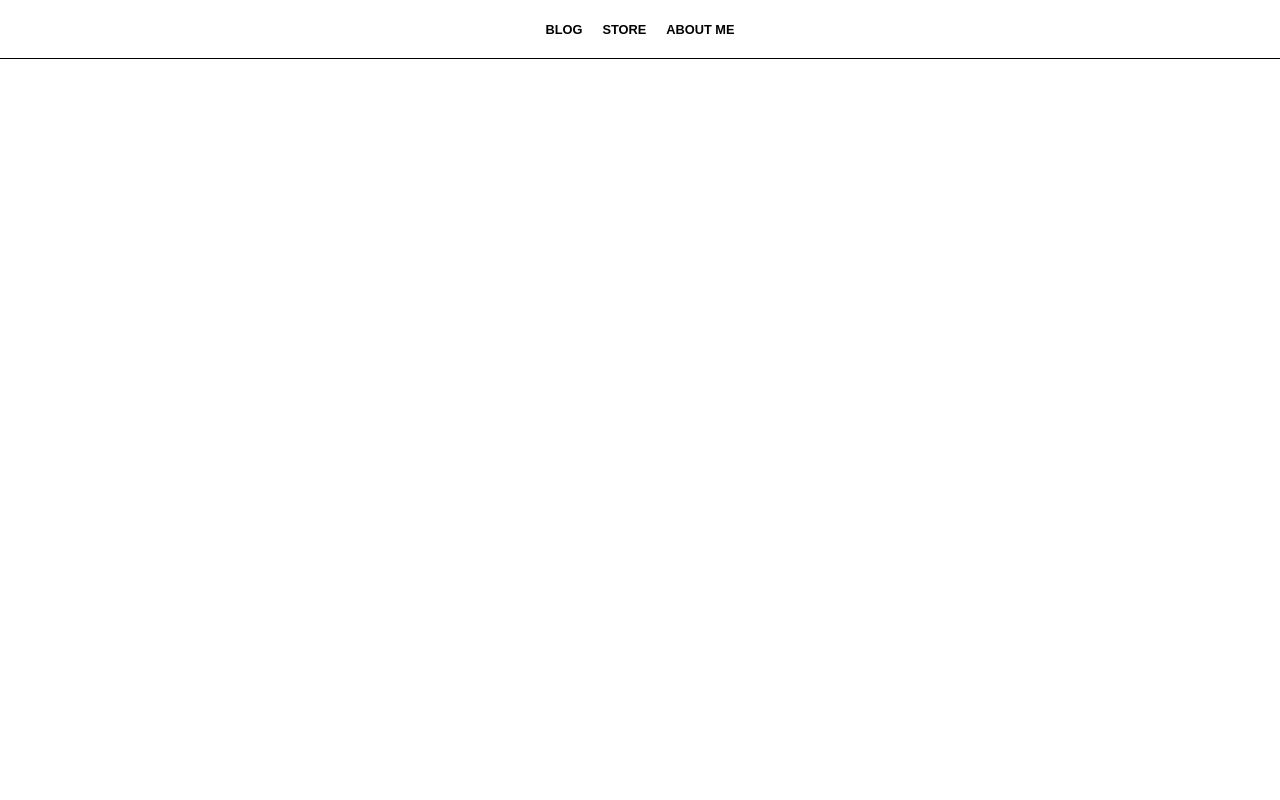
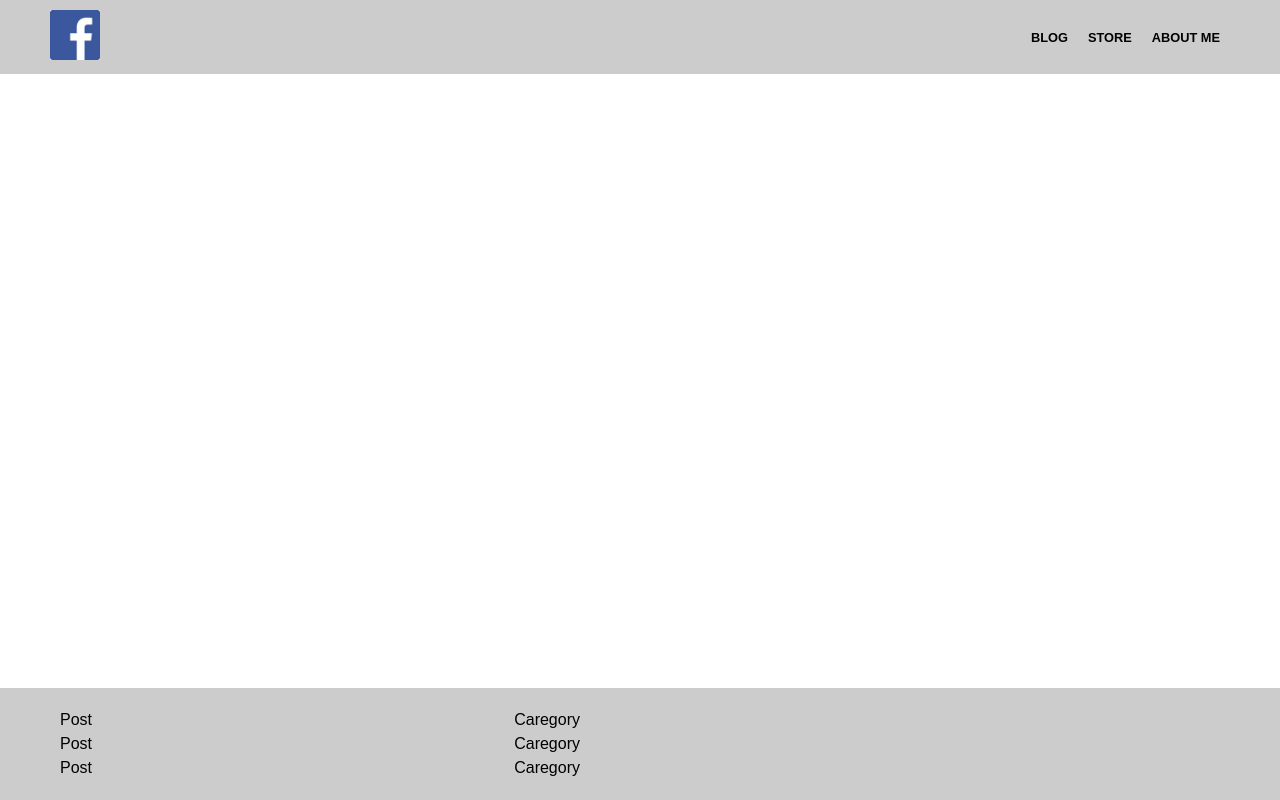
Before and after one commit to santiagodevs/portafolio, a plain HTML site: page index.html in a window 1280 px wide. Drawn offline with Linux system fonts and the light colour scheme.

Commit message:
Agregando una etiqueta <footer> al proyecto

```diff
--- a/index.html
+++ b/index.html
@@ -13,6 +13,10 @@
     <header class="site-header">
         <!-- site navigation -->
         <nav class="site-navigation">
+                <!-- site logo -->
+                <a href="http://" class="link-logo">
+                <img src="img/logo.jpg" alt="logo" class="site-logo">
+                </a>
             <!-- menu navigation -->
             <ul class="menu-navigation">
                 <li class="menu-item">
@@ -27,5 +31,35 @@
             </ul>
         </nav>
     </header>
+    <!-- site footer -->
+    <footer class="site-footer">
+        <div class="navigation-footer">
+            <!-- list post recent -->
+            <ul class="list-post-recent">
+                <li class="item-post-recent">
+                    <a href="#" class="link-item">post</a>
+                </li>
+                <li class="item-post-recent">
+                    <a href="#" class="link-item">post</a>
+                </li>
+                <li class="item-post-recent">
+                    <a href="#" class="link-item">post</a>
+                </li>
+            </ul>
+            <!-- list categories -->
+            <ul class="list-category">
+                <li class="item-category">
+                    <a href="#" class="link-item">caregory</a>
+                </li>
+                <li class="item-category">
+                    <a href="#" class="link-item">caregory</a>
+                </li>
+                <li class="item-category">
+                    <a href="#" class="link-item">caregory</a>
+                </li>
+            </ul>
+        </div>
+        <div class="form-contact"></div>
+    </footer>
 </body>
 </html>
--- a/style.css
+++ b/style.css
@@ -9,9 +9,17 @@ body {
 
 /*site navigation*/
 .site-navigation {
-    background-color: rgba(255, 255, 255, 1);
-    border-bottom: 1px solid;
-    padding: 20px 50px;
+    background-color: #ccc;
+    display: flex;
+    height: auto;
+    justify-content: space-between;
+    padding: 10px 50px;
+}
+
+/* site logo */
+.site-navigation .site-logo {
+    height: 50px;
+    width: 100%;
 }
 
 /* menu navigation principal */
@@ -32,8 +40,51 @@ body {
     font-weight: 600;
     text-decoration: none;
     text-transform: uppercase;
+    width: max-content;
 }
 
-.site-navigation a:hover {
+.site-navigation li a:hover {
     border-bottom: 2px solid;
 }
+
+/* site footer */
+.site-footer {
+    background-color: #ccc;
+    bottom: 0;
+    display: flex;
+    justify-content: space-between;
+    position: absolute;
+    width: 100%;
+}
+
+.navigation-footer {
+    display: flex;
+    justify-content: space-between;
+    padding: 20px 50px;
+    width: 50%;
+}
+
+.navigation-footer ul {
+    display: flex;
+    flex-direction: column;
+    list-style: none;
+}
+
+.navigation-footer ul li {
+    padding: 0px 10px;
+}
+
+.navigation-footer li a {
+    color: black;
+    font-size: 1em;
+    font-weight: 500;
+    text-decoration: none;
+    text-transform: capitalize;
+    line-height: 1.5;
+    width: max-content;
+}
+
+.site-footer .form-contact {
+    padding: 20px 50px;
+    width: 50%;
+}
```
Also changed, not shown: img/logo.jpg (added).
